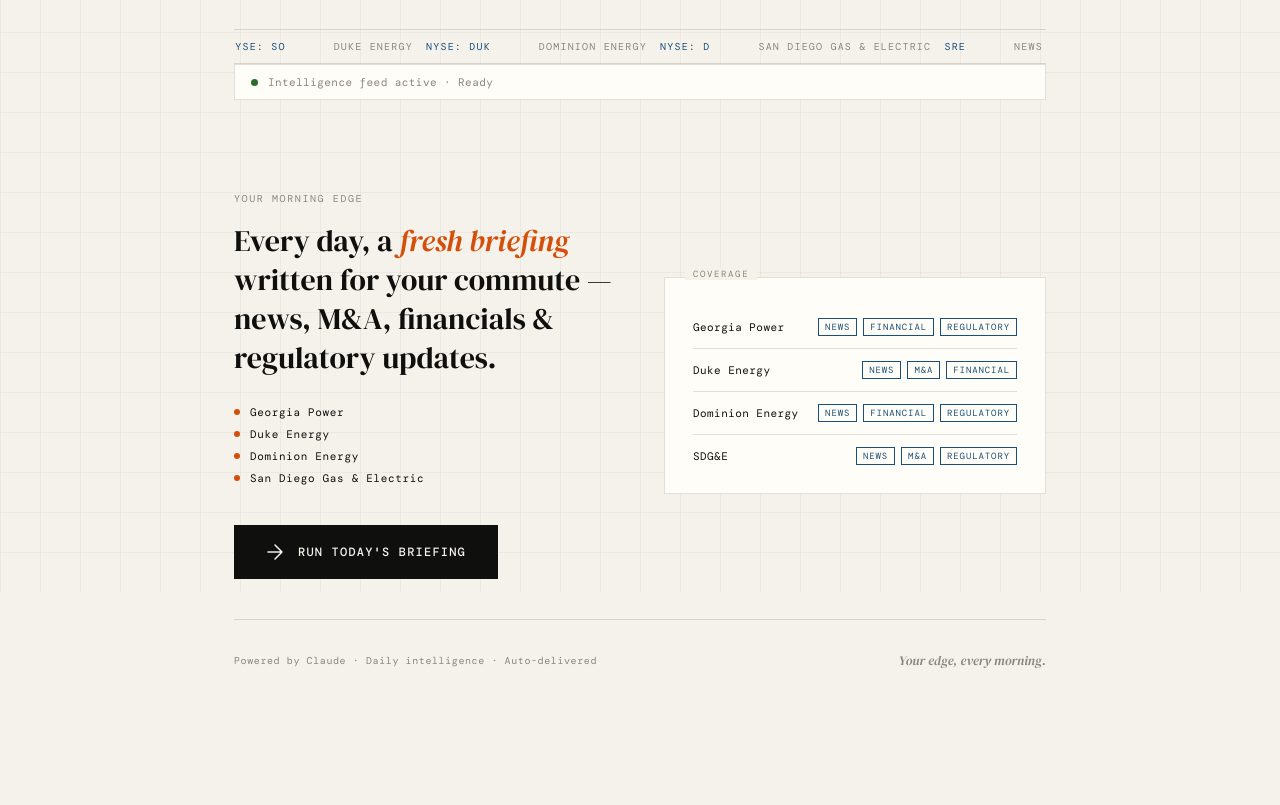
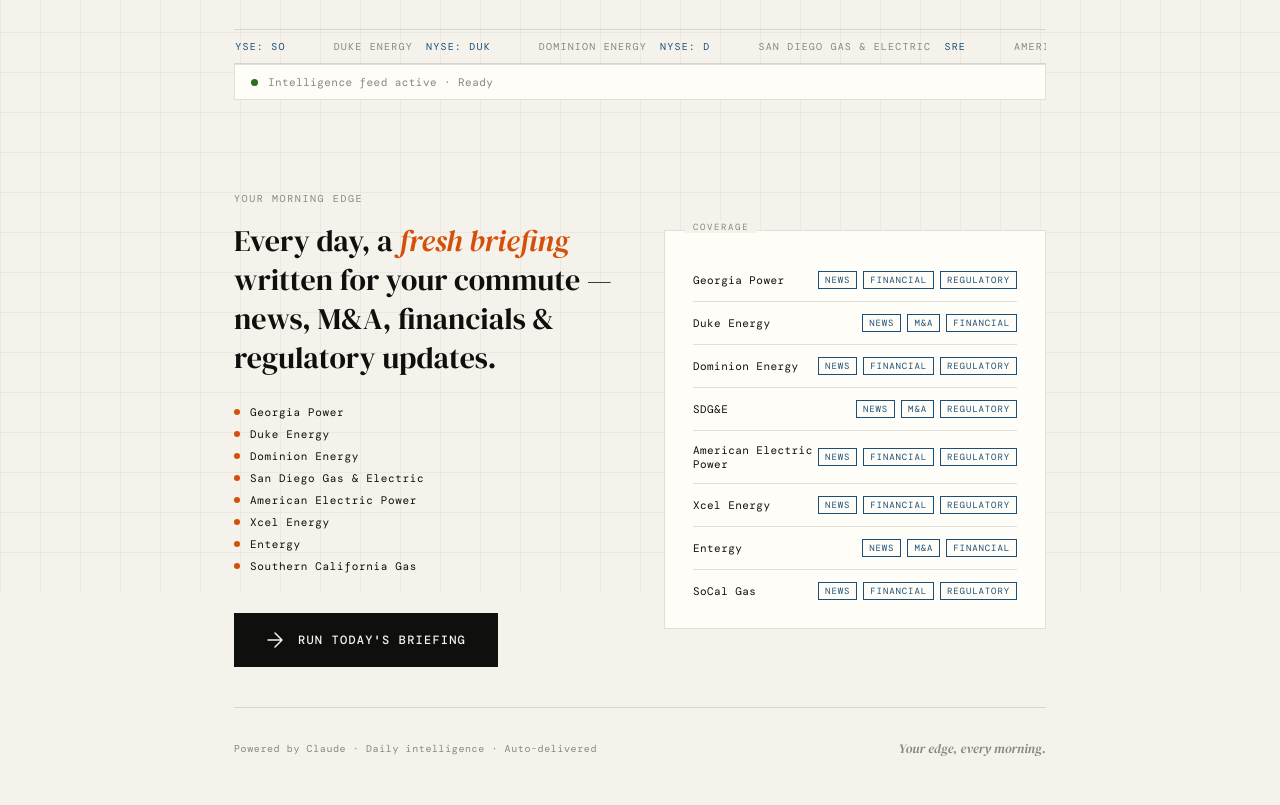
Before and after one commit to Mathauer/utility-briefing, a website: page index.html in a window 1280 px wide. Shown: the part 208-1013 px from the top of the page. Before the commit the page ends 925 px from the top, so only its background shows below. Drawn offline with nearby package versions, Linux system fonts and the light colour scheme; a web font is replaced by a local one.

Commit message:
Update index.html

```diff
--- a/index.html
+++ b/index.html
@@ -754,7 +754,7 @@
     <div class="masthead">
       <div class="masthead-eyebrow">Intelligence Report</div>
       <div class="masthead-title">Utility<br><em>Briefing</em></div>
-      <div class="masthead-sub">Georgia Power · Duke Energy · Dominion Energy · SDG&amp;E</div>
+      <div class="masthead-sub">Georgia Power · Duke Energy · Dominion · SDG&amp;E · AEP · Xcel · Entergy · SoCal Gas</div>
     </div>
     <div class="date-block">
       <div class="day" id="hdr-day"></div>
@@ -770,6 +770,10 @@
       <div class="ticker-item">Duke Energy <span>NYSE: DUK</span></div>
       <div class="ticker-item">Dominion Energy <span>NYSE: D</span></div>
       <div class="ticker-item">San Diego Gas &amp; Electric <span>SRE</span></div>
+      <div class="ticker-item">American Electric Power <span>NYSE: AEP</span></div>
+      <div class="ticker-item">Xcel Energy <span>NASDAQ: XEL</span></div>
+      <div class="ticker-item">Entergy <span>NYSE: ETR</span></div>
+      <div class="ticker-item">Southern California Gas <span>SRE</span></div>
       <div class="ticker-item">News &amp; M&amp;A <span>DAILY</span></div>
       <div class="ticker-item">Financial Updates <span>LIVE</span></div>
       <div class="ticker-item">Regulatory Filings <span>CURRENT</span></div>
@@ -778,6 +782,10 @@
       <div class="ticker-item">Duke Energy <span>NYSE: DUK</span></div>
       <div class="ticker-item">Dominion Energy <span>NYSE: D</span></div>
       <div class="ticker-item">San Diego Gas &amp; Electric <span>SRE</span></div>
+      <div class="ticker-item">American Electric Power <span>NYSE: AEP</span></div>
+      <div class="ticker-item">Xcel Energy <span>NASDAQ: XEL</span></div>
+      <div class="ticker-item">Entergy <span>NYSE: ETR</span></div>
+      <div class="ticker-item">Southern California Gas <span>SRE</span></div>
       <div class="ticker-item">News &amp; M&amp;A <span>DAILY</span></div>
       <div class="ticker-item">Financial Updates <span>LIVE</span></div>
       <div class="ticker-item">Regulatory Filings <span>CURRENT</span></div>
@@ -805,6 +813,10 @@
         <div class="partner-row"><div class="partner-dot"></div>Duke Energy</div>
         <div class="partner-row"><div class="partner-dot"></div>Dominion Energy</div>
         <div class="partner-row"><div class="partner-dot"></div>San Diego Gas &amp; Electric</div>
+        <div class="partner-row"><div class="partner-dot"></div>American Electric Power</div>
+        <div class="partner-row"><div class="partner-dot"></div>Xcel Energy</div>
+        <div class="partner-row"><div class="partner-dot"></div>Entergy</div>
+        <div class="partner-row"><div class="partner-dot"></div>Southern California Gas</div>
       </div>
 
       <button class="btn-launch" id="launchBtn" onclick="runBriefing()">
@@ -820,35 +832,35 @@
     <div class="hero-right">
       <div class="coverage-item">
         <div class="coverage-name">Georgia Power</div>
-        <div class="coverage-tags">
-          <div class="tag active">News</div>
-          <div class="tag active">Financial</div>
-          <div class="tag active">Regulatory</div>
-        </div>
+        <div class="coverage-tags"><div class="tag active">News</div><div class="tag active">Financial</div><div class="tag active">Regulatory</div></div>
       </div>
       <div class="coverage-item">
         <div class="coverage-name">Duke Energy</div>
-        <div class="coverage-tags">
-          <div class="tag active">News</div>
-          <div class="tag active">M&amp;A</div>
-          <div class="tag active">Financial</div>
-        </div>
+        <div class="coverage-tags"><div class="tag active">News</div><div class="tag active">M&amp;A</div><div class="tag active">Financial</div></div>
       </div>
       <div class="coverage-item">
         <div class="coverage-name">Dominion Energy</div>
-        <div class="coverage-tags">
-          <div class="tag active">News</div>
-          <div class="tag active">Financial</div>
-          <div class="tag active">Regulatory</div>
-        </div>
+        <div class="coverage-tags"><div class="tag active">News</div><div class="tag active">Financial</div><div class="tag active">Regulatory</div></div>
       </div>
       <div class="coverage-item">
         <div class="coverage-name">SDG&amp;E</div>
-        <div class="coverage-tags">
-          <div class="tag active">News</div>
-          <div class="tag active">M&amp;A</div>
-          <div class="tag active">Regulatory</div>
-        </div>
+        <div class="coverage-tags"><div class="tag active">News</div><div class="tag active">M&amp;A</div><div class="tag active">Regulatory</div></div>
+      </div>
+      <div class="coverage-item">
+        <div class="coverage-name">American Electric Power</div>
+        <div class="coverage-tags"><div class="tag active">News</div><div class="tag active">Financial</div><div class="tag active">Regulatory</div></div>
+      </div>
+      <div class="coverage-item">
+        <div class="coverage-name">Xcel Energy</div>
+        <div class="coverage-tags"><div class="tag active">News</div><div class="tag active">Financial</div><div class="tag active">Regulatory</div></div>
+      </div>
+      <div class="coverage-item">
+        <div class="coverage-name">Entergy</div>
+        <div class="coverage-tags"><div class="tag active">News</div><div class="tag active">M&amp;A</div><div class="tag active">Financial</div></div>
+      </div>
+      <div class="coverage-item">
+        <div class="coverage-name">SoCal Gas</div>
+        <div class="coverage-tags"><div class="tag active">News</div><div class="tag active">Financial</div><div class="tag active">Regulatory</div></div>
       </div>
     </div>
   </section>
@@ -907,7 +919,7 @@ document.addEventListener('DOMContentLoaded', () => {
 });
 
 // ── State ──────────────────────────────────────────────────────────────
-const UTILITIES = ['Georgia Power', 'Duke Energy', 'Dominion Energy', 'San Diego Gas & Electric'];
+const UTILITIES = ['Georgia Power', 'Duke Energy', 'Dominion Energy', 'San Diego Gas & Electric', 'American Electric Power', 'Xcel Energy', 'Entergy', 'Southern California Gas'];
 let briefingData = null;
 let commuteScript = '';
 
```
